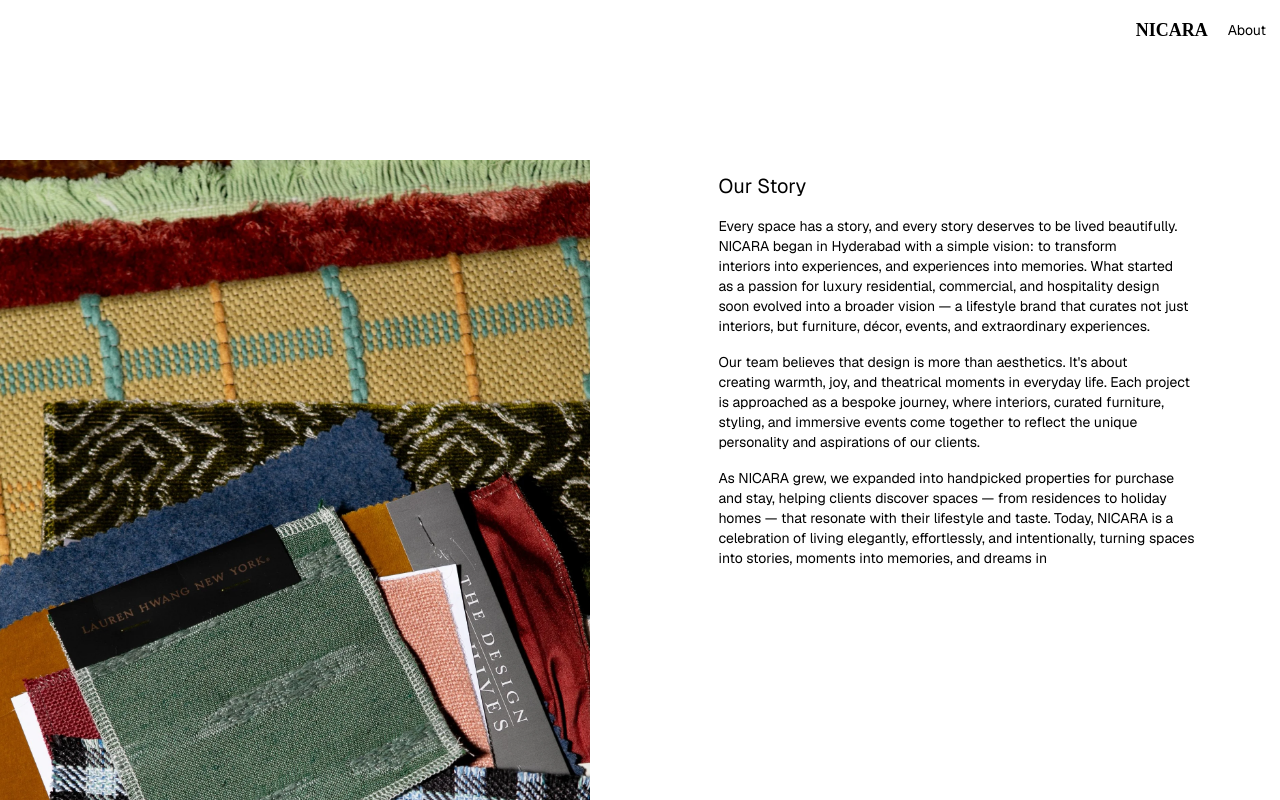
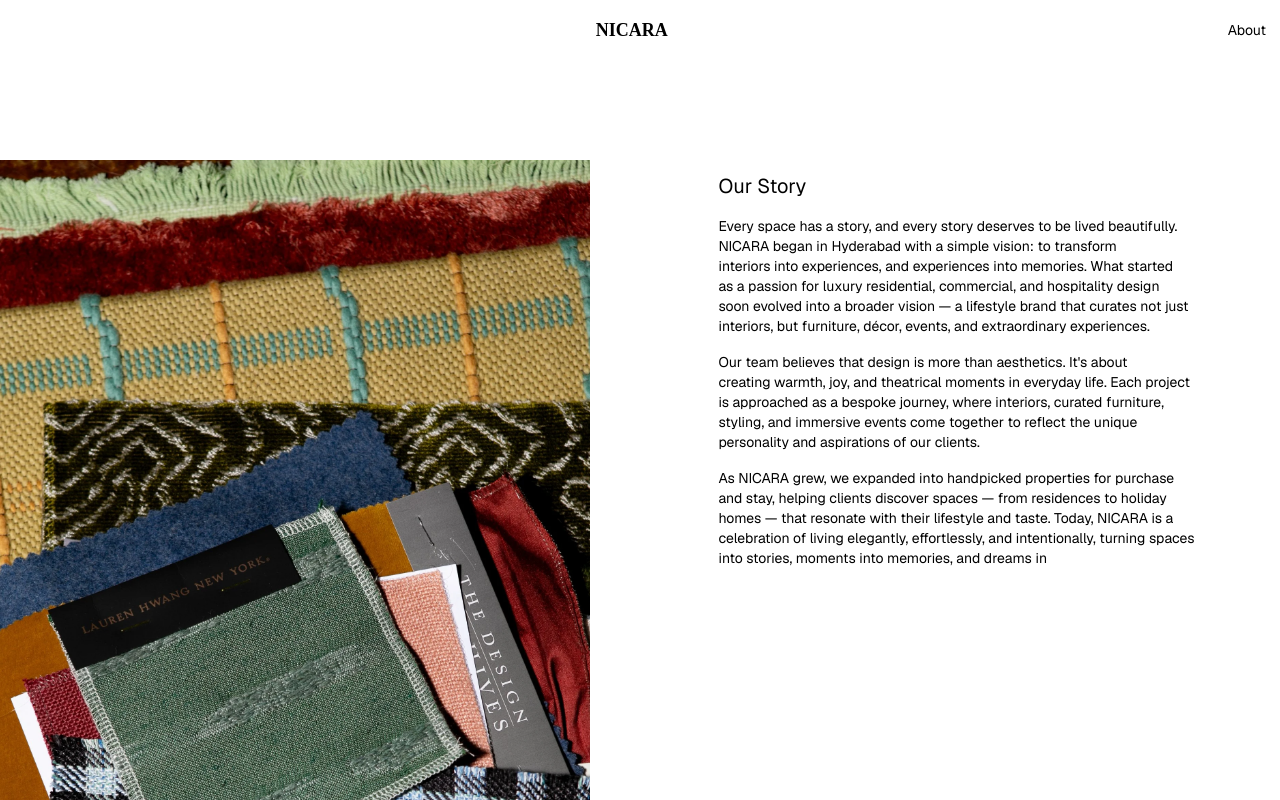
Before and after one commit to arunreddy7-alt/nic, a Next.js app: page /about in a window 1280 px wide. Shown: the top 800 px of the page. Built offline with nearby package versions, Linux system fonts and the light colour scheme.

Commit message:
commit message

```diff
--- a/app/about/page.js
+++ b/app/about/page.js
@@ -6,7 +6,7 @@ export default function About() {
     <div className="font-sans relative min-h-screen bg-white">
       <nav className="absolute top-0 left-0 right-0 bg-white flex gap-5 items-center flex-col sm:flex-row w-full justify-center py-4 z-10">
         <Link href="/"><a className="text-sm hover:underline mr-280 text-black">Projects</a></Link>
-        <Link href="/"><a className="text-lg text-black font-bold transform -translate-x-135 " style={{ fontFamily: 'Didot, serif' }}>NICARA</a></Link>
+        <Link href="/" className="text-lg text-black font-bold transform -translate-x-135" style={{ fontFamily: 'Didot, serif' }}>NICARA</Link>
         <a href="/about" className="text-sm hover:underline text-black">About</a>
         <a href="/contact" className="text-sm hover:underline text-black">Contact</a>
       </nav>
--- a/app/contact/page.js
+++ b/app/contact/page.js
@@ -6,7 +6,7 @@ export default function ContactSection() {
     <div className="relative min-h-screen bg-[#845547]">
       <nav className="absolute top-0 left-0 right-0 bg-[#845547] flex gap-5 items-center flex-col sm:flex-row w-full justify-center py-4 z-10">
         <a href="#" className="text-sm hover:underline mr-280 text-[#fffbea]">Projects</a>
-        <Link href="/"><a className="text-lg text-[#fffbea] font-bold transform -translate-x-135" style={{ fontFamily: 'Didot, serif' }}>NICARA</a></Link>
+        <Link href="/" className="text-lg text-black font-bold transform -translate-x-135" style={{ fontFamily: 'Didot, serif' }}>NICARA</Link>
         <a href="/about" className="text-sm hover:underline text-[#fffbea]">About</a>
         <a href="/contact" className="text-sm hover:underline text-[#fffbea]">Contact</a>
       </nav>
```
